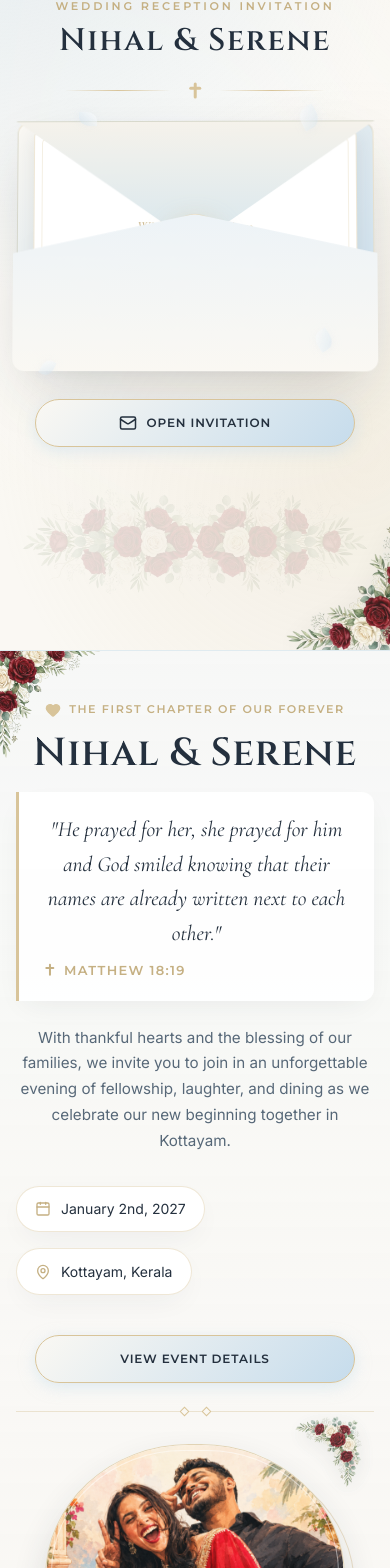
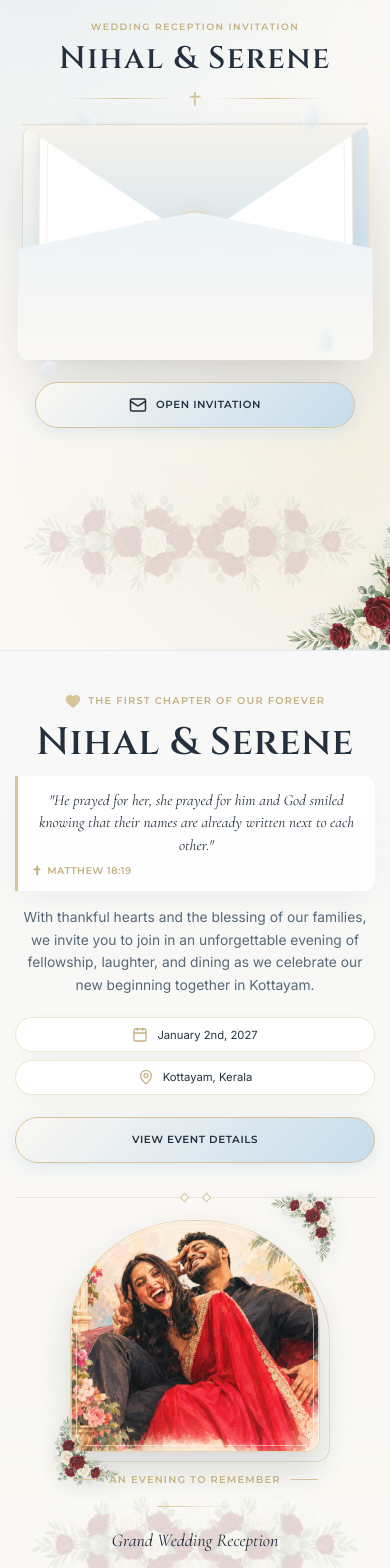
Before and after one commit to vlallen544/Wedding, a React (Vite) app: page / in a window 390 px wide. Shown: the part 194-1762 px from the top of the page. Built offline with nearby package versions, Linux system fonts and the light colour scheme; the HTML template or start-up script is replaced by a standard one.

Commit message:
commiting new changes

```diff
--- a/src/components/EventDetails.jsx
+++ b/src/components/EventDetails.jsx
@@ -7,13 +7,16 @@ export default function EventDetails() {
   const [timeLeft, setTimeLeft] = useState(null);
 
   useEffect(() => {
-    if (!event.date || !event.isDateConfirmed || !event.startTime) {
+    // A confirmed date is enough to show a useful countdown. When the exact
+    // reception time is still pending, count down to the start of that date
+    // and label the timer accordingly instead of inventing a time.
+    if (!event.date || !event.isDateConfirmed) {
       setTimeLeft(null);
       return;
     }
 
     const calculateTimeLeft = () => {
-      const targetTimeStr = event.startTime ? `${event.date}T${event.startTime}:00+05:30` : `${event.date}T18:00:00+05:30`;
+      const targetTimeStr = `${event.date}T${event.startTime || '00:00'}:00+05:30`;
       const targetDate = new Date(targetTimeStr).getTime();
       const now = new Date().getTime();
       const difference = targetDate - now;
@@ -55,6 +58,7 @@ export default function EventDetails() {
         src="/images/florals/rose-border-vertical-right.webp"
         alt=""
         aria-hidden="true"
+        loading="lazy"
         style={{
           position: 'absolute',
           top: '12%',
@@ -69,6 +73,7 @@ export default function EventDetails() {
         src="/images/florals/rose-border-vertical-left.webp"
         alt=""
         aria-hidden="true"
+        loading="lazy"
         style={{
           position: 'absolute',
           bottom: '10%',
@@ -227,7 +232,7 @@ export default function EventDetails() {
             }}
           >
             <p className="section-subtitle" style={{ marginBottom: '1.25rem' }}>
-              Counting Down To The Celebration
+              {event.startTime ? 'Counting Down To The Celebration' : 'Counting Down To The Reception Date'}
             </p>
             <div className="countdown-grid" style={{
               display: 'grid',
@@ -272,6 +277,15 @@ export default function EventDetails() {
                 </div>
               ))}
             </div>
+            {!event.startTime && (
+              <p style={{
+                marginTop: '1rem',
+                fontSize: '0.75rem',
+                color: 'var(--color-text-light)',
+              }}>
+                The exact reception time will be added once confirmed.
+              </p>
+            )}
           </div>
         ) : (
           <div style={{
@@ -293,7 +307,7 @@ export default function EventDetails() {
               "To everything there is a season, and a time to every purpose under heaven."
             </p>
             <p style={{ fontSize: '0.8125rem', color: 'var(--color-text-light)' }}>
-              Countdown timer will activate automatically when the confirmed reception time is added.
+              Countdown timer will activate automatically when the confirmed reception date is added.
             </p>
           </div>
         )}
@@ -315,6 +329,7 @@ export default function EventDetails() {
               src="/images/florals/rose-garland-horizontal.webp"
               alt=""
               aria-hidden="true"
+              loading="lazy"
               style={{
                 width: 'clamp(200px, 50%, 360px)',
                 height: 'auto',
--- a/src/components/FamilyInvitation.jsx
+++ b/src/components/FamilyInvitation.jsx
@@ -21,6 +21,7 @@ export default function FamilyInvitation() {
         src="/images/florals/rose-corner-tl.webp"
         alt=""
         aria-hidden="true"
+        loading="lazy"
         style={{
           position: 'absolute',
           top: '-10px',
@@ -35,6 +36,7 @@ export default function FamilyInvitation() {
         src="/images/florals/rose-corner-br.webp"
         alt=""
         aria-hidden="true"
+        loading="lazy"
         style={{
           position: 'absolute',
           bottom: '-10px',
@@ -72,6 +74,7 @@ export default function FamilyInvitation() {
             src="/images/florals/rose-corner-tr.webp"
             alt=""
             aria-hidden="true"
+            loading="lazy"
             style={{
               position: 'absolute',
               top: '-15px',
@@ -86,6 +89,7 @@ export default function FamilyInvitation() {
             src="/images/florals/rose-corner-bl.webp"
             alt=""
             aria-hidden="true"
+            loading="lazy"
             style={{
               position: 'absolute',
               bottom: '-15px',
@@ -103,6 +107,7 @@ export default function FamilyInvitation() {
               src="/images/florals/rose-garland-horizontal.webp"
               alt=""
               aria-hidden="true"
+              loading="lazy"
               style={{
                 width: 'clamp(180px, 45%, 320px)',
                 height: 'auto',
@@ -123,7 +128,7 @@ export default function FamilyInvitation() {
           </p>
 
           {/* Approved Invitation Text */}
-          <div style={{ fontSize: '1.15rem', lineHeight: 1.9, color: 'var(--color-text-main)', marginBottom: '1.75rem' }}>
+          <div className="family-invitation-copy" style={{ fontSize: '1.15rem', lineHeight: 1.9, color: 'var(--color-text-main)', marginBottom: '1.75rem' }}>
             <p style={{ marginBottom: '1.25rem' }}>
               {invitationMessage.greeting} <strong style={{ color: 'var(--color-text-main)' }}>{invitationMessage.coupleNames}</strong>.
             </p>
--- a/src/components/Footer.jsx
+++ b/src/components/Footer.jsx
@@ -62,6 +62,7 @@ export default function Footer() {
         src="/images/florals/rose-corner-tl.webp"
         alt=""
         aria-hidden="true"
+        loading="lazy"
         style={{
           position: 'absolute',
           top: '-15px',
@@ -76,6 +77,7 @@ export default function Footer() {
         src="/images/florals/rose-corner-br.webp"
         alt=""
         aria-hidden="true"
+        loading="lazy"
         style={{
           position: 'absolute',
           bottom: '-15px',
@@ -127,6 +129,7 @@ export default function Footer() {
               src="/images/florals/rose-garland-horizontal.webp"
               alt=""
               aria-hidden="true"
+              loading="lazy"
               style={{
                 width: 'clamp(180px, 45%, 320px)',
                 height: 'auto',
--- a/src/components/HeroSection.jsx
+++ b/src/components/HeroSection.jsx
@@ -22,6 +22,7 @@ export default function HeroSection() {
         src="/images/florals/rose-corner-tl.webp"
         alt=""
         aria-hidden="true"
+        loading="lazy"
         style={{
           position: 'absolute',
           top: '-28px',
@@ -36,6 +37,7 @@ export default function HeroSection() {
         src="/images/florals/rose-corner-br.webp"
         alt=""
         aria-hidden="true"
+        loading="lazy"
         style={{
           position: 'absolute',
           bottom: '-34px',
@@ -51,6 +53,7 @@ export default function HeroSection() {
         alt=""
         aria-hidden="true"
         className="hero-rose-garland"
+        loading="lazy"
       />
 
       <div className="container" style={{ position: 'relative', zIndex: 1 }}>
@@ -65,6 +68,7 @@ export default function HeroSection() {
                 alt=""
                 aria-hidden="true"
                 className="hero-couple-floral hero-couple-floral--tl"
+                loading="lazy"
               />
               <img
                 src="/images/couple-illustration.png"
@@ -76,6 +80,7 @@ export default function HeroSection() {
                 alt=""
                 aria-hidden="true"
                 className="hero-couple-floral hero-couple-floral--br"
+                loading="lazy"
               />
             </div>
             <p className="section-subtitle">An evening to remember</p>
@@ -106,7 +111,7 @@ export default function HeroSection() {
             </h2>
 
             {/* Sacred verse */}
-            <div style={{
+            <div className="hero-verse" style={{
               background: 'rgba(255, 255, 255, 0.88)',
               borderLeft: '3px solid var(--color-champagne-gold)',
               padding: '1.25rem 1.5rem',
@@ -140,13 +145,13 @@ export default function HeroSection() {
               </div>
             </div>
 
-            <p style={{ fontSize: '1.05rem', color: 'var(--color-text-muted)', marginBottom: '2rem', lineHeight: 1.8 }}>
+            <p className="hero-intro" style={{ fontSize: '1.05rem', color: 'var(--color-text-muted)', marginBottom: '2rem', lineHeight: 1.8 }}>
               With thankful hearts and the blessing of our families, we invite you to join in an unforgettable evening
               of fellowship, laughter, and dining as we celebrate our new beginning together in Kottayam.
             </p>
 
             {/* Quick Highlights */}
-            <div style={{
+            <div className="hero-highlights" style={{
               display: 'flex',
               flexWrap: 'wrap',
               gap: '1rem',
--- a/src/components/VenueSection.jsx
+++ b/src/components/VenueSection.jsx
@@ -23,6 +23,7 @@ export default function VenueSection() {
         src="/images/florals/rose-corner-tl.webp"
         alt=""
         aria-hidden="true"
+        loading="lazy"
         style={{
           position: 'absolute',
           top: '-15px',
@@ -37,6 +38,7 @@ export default function VenueSection() {
         src="/images/florals/rose-corner-br.webp"
         alt=""
         aria-hidden="true"
+        loading="lazy"
         style={{
           position: 'absolute',
           bottom: '-15px',
--- a/src/styles/responsive.css
+++ b/src/styles/responsive.css
@@ -493,3 +493,397 @@
     left: calc(50% + 8px);
   }
 }
+
+/* Final phone pass
+   Component styles are intentionally kept in the JSX for the invitation's
+   desktop art direction. These rules provide one consistent, narrow-phone
+   rhythm and prevent decorative artwork from competing with readable content. */
+@media (max-width: 480px) {
+  html {
+    font-size: 15px;
+  }
+
+  body {
+    line-height: 1.6;
+  }
+
+  .section-wrapper {
+    padding: 2.75rem 0;
+  }
+
+  .container,
+  .container-narrow {
+    width: 100%;
+    padding-inline: 1rem;
+  }
+
+  .section-header {
+    margin-bottom: 1.5rem;
+    padding-inline: 0;
+  }
+
+  .section-subtitle {
+    font-size: 0.66rem;
+    letter-spacing: 0.12em;
+  }
+
+  .section-title {
+    max-width: 100%;
+    font-size: clamp(1.45rem, 7.4vw, 1.9rem);
+    line-height: 1.15;
+    padding-bottom: 0.65rem;
+  }
+
+  .cross-divider {
+    gap: 0.65rem;
+    margin-top: 1rem;
+  }
+
+  /* Keep the decorative side vines out of the reading column on phones. */
+  #hero-section > img:not(.hero-rose-garland),
+  #family-invitation > img,
+  #event-details > img,
+  #venue-section > img,
+  #closing-section > img {
+    display: none;
+  }
+
+  /* Cover */
+  .invitation-cover {
+    min-height: 100svh !important;
+    padding: max(1rem, env(safe-area-inset-top)) 0.75rem max(1.5rem, env(safe-area-inset-bottom)) !important;
+  }
+
+  .cover-header {
+    width: 100%;
+    margin-bottom: 1.1rem !important;
+  }
+
+  .cover-header h1 {
+    font-size: clamp(1.65rem, 8vw, 2.15rem) !important;
+    line-height: 1.08;
+  }
+
+  .cover-header .section-subtitle {
+    letter-spacing: 0.16em !important;
+    font-size: 0.62rem;
+  }
+
+  .envelope-container {
+    width: min(92vw, 350px);
+    height: 236px;
+  }
+
+  .envelope-flap {
+    height: 118px;
+  }
+
+  .envelope-pocket {
+    height: 146px;
+  }
+
+  .envelope-letter {
+    height: 214px;
+    padding: 0.7rem;
+  }
+
+  .envelope-letter img {
+    width: 100px !important;
+  }
+
+  .envelope-letter h2 {
+    font-size: 1.05rem !important;
+  }
+
+  .envelope-letter p:first-of-type {
+    font-size: 0.95rem !important;
+  }
+
+  .envelope-letter p:last-of-type {
+    font-size: 0.7rem !important;
+  }
+
+  .wax-seal-btn {
+    width: 52px;
+    height: 52px;
+    left: calc(50% - 26px);
+    bottom: -23px;
+  }
+
+  .cover-actions {
+    width: min(100%, 320px);
+    margin-top: 1.55rem !important;
+  }
+
+  .btn-primary,
+  .btn-secondary {
+    min-height: 46px;
+    max-width: 100%;
+    padding: 0.7rem 0.9rem;
+    font-size: 0.69rem;
+    letter-spacing: 0.055em;
+    line-height: 1.25;
+  }
+
+  /* Hero */
+  #hero-section .hero-grid {
+    gap: 1.75rem;
+  }
+
+  #hero-section .hero-content {
+    padding: 0 !important;
+  }
+
+  #hero-section .hero-content > h2 {
+    font-size: clamp(1.95rem, 10vw, 2.55rem) !important;
+    line-height: 1.08;
+    margin-bottom: 0.8rem !important;
+  }
+
+  #hero-section .hero-verse {
+    padding: 0.85rem 0.95rem !important;
+    margin-bottom: 1rem !important;
+  }
+
+  #hero-section .hero-verse p {
+    font-size: 1.02rem !important;
+    line-height: 1.45 !important;
+    margin-bottom: 0.45rem !important;
+  }
+
+  #hero-section .hero-verse > div {
+    gap: 0.35rem !important;
+    font-size: 0.65rem !important;
+    letter-spacing: 0.045em !important;
+  }
+
+  #hero-section .hero-intro {
+    font-size: 0.92rem !important;
+    line-height: 1.65 !important;
+    margin-bottom: 1.35rem !important;
+  }
+
+  #hero-section .hero-highlights {
+    gap: 0.5rem !important;
+    margin-bottom: 1.5rem !important;
+  }
+
+  #hero-section .hero-highlights > div {
+    width: 100%;
+    justify-content: center;
+    padding: 0.5rem 0.7rem !important;
+    font-size: 0.75rem !important;
+  }
+
+  .hero-brand-panel {
+    min-height: 0;
+    padding-top: 1.5rem;
+  }
+
+  .hero-couple-art {
+    width: min(100%, 250px);
+  }
+
+  .hero-brand-panel .hero-brand-event {
+    font-size: 1.2rem;
+    margin-bottom: 1rem;
+  }
+
+  .hero-brand-meta {
+    font-size: 0.66rem;
+  }
+
+  /* Family invitation */
+  .family-invitation-card {
+    padding: 1.65rem 0.9rem !important;
+  }
+
+  .family-invitation-card > img {
+    width: 64px !important;
+  }
+
+  .family-invitation-card > div:first-of-type img {
+    width: min(76%, 230px) !important;
+  }
+
+  .family-invitation-card > p {
+    font-size: 1.05rem !important;
+    margin-bottom: 1rem !important;
+  }
+
+  .family-invitation-copy {
+    font-size: 0.98rem !important;
+    line-height: 1.7 !important;
+    margin-bottom: 1.25rem !important;
+  }
+
+  .family-invitation-copy > p {
+    margin-bottom: 1rem !important;
+  }
+
+  .family-action-note {
+    width: 100%;
+    justify-content: center;
+    padding: 0.65rem 0.7rem !important;
+    font-size: 0.76rem !important;
+  }
+
+  /* Reception details */
+  .event-summary-grid {
+    gap: 0.75rem !important;
+    margin-bottom: 1.75rem !important;
+  }
+
+  .event-summary-card {
+    padding: 1.3rem 0.8rem !important;
+  }
+
+  .event-summary-card > div:first-child {
+    width: 46px !important;
+    height: 46px !important;
+    margin-bottom: 0.8rem !important;
+  }
+
+  .event-summary-card h3 {
+    font-size: 1.22rem !important;
+    line-height: 1.2;
+  }
+
+  .event-summary-card > p:not(:first-of-type) {
+    font-size: 0.8rem !important;
+    line-height: 1.45;
+  }
+
+  .event-summary-card > div:last-child {
+    max-width: 100%;
+    padding-inline: 0.55rem !important;
+    font-size: 0.67rem !important;
+  }
+
+  .event-countdown-card {
+    margin-bottom: 1.75rem !important;
+    padding: 1.1rem 0.7rem !important;
+  }
+
+  .countdown-grid {
+    gap: 0.45rem !important;
+  }
+
+  .countdown-box {
+    padding: 0.7rem 0.25rem !important;
+  }
+
+  .countdown-number {
+    font-size: 1.35rem !important;
+  }
+
+  .dress-code-card {
+    padding: 1.35rem 0.85rem !important;
+  }
+
+  .dress-code-card > div:first-child img {
+    width: min(76%, 250px) !important;
+  }
+
+  .dress-code-card h3 {
+    font-size: 1.3rem !important;
+  }
+
+  .dress-code-card > div:nth-child(2) > p {
+    font-size: 0.78rem !important;
+  }
+
+  .dress-guidance-grid {
+    display: grid !important;
+    gap: 0.7rem !important;
+    margin-bottom: 1.25rem !important;
+  }
+
+  .dress-guidance-card {
+    margin-bottom: 0 !important;
+    padding: 0.85rem !important;
+  }
+
+  .dress-guidance-card p:last-child {
+    font-size: 0.82rem !important;
+    line-height: 1.55 !important;
+  }
+
+  .evening-vibe-card {
+    margin-block: 1rem !important;
+    padding: 0.85rem 0.75rem !important;
+  }
+
+  .evening-vibe-card > p {
+    font-size: 1rem !important;
+  }
+
+  .evening-vibe-card > p:last-child {
+    font-size: 0.8rem !important;
+  }
+
+  .care-note {
+    max-width: 100%;
+    align-items: flex-start !important;
+    text-align: left;
+    border-radius: 12px !important;
+    padding: 0.55rem 0.7rem !important;
+    font-size: 0.72rem !important;
+  }
+
+  /* Venue and closing actions should never overflow a phone viewport. */
+  .venue-card-content {
+    padding: 1.35rem 0.85rem !important;
+  }
+
+  .venue-card-content h3 {
+    font-size: 1.2rem !important;
+  }
+
+  .venue-card-content > p {
+    font-size: 0.84rem !important;
+    line-height: 1.55;
+  }
+
+  .venue-card-content .btn-primary {
+    width: 100%;
+    white-space: normal;
+  }
+
+  .venue-pending-note {
+    width: 100%;
+    justify-content: flex-start;
+    text-align: left;
+    border-radius: 12px !important;
+    padding: 0.55rem 0.7rem !important;
+    font-size: 0.72rem !important;
+  }
+
+  .guest-note-card {
+    padding: 1.35rem 0.85rem !important;
+    margin-bottom: 1.75rem !important;
+  }
+
+  .guest-note-card > div:first-child img {
+    width: min(76%, 230px) !important;
+  }
+
+  .guest-note-card > p {
+    font-size: 0.88rem !important;
+    line-height: 1.65 !important;
+  }
+
+  #closing-section h2 {
+    font-size: 1.75rem !important;
+  }
+
+  #closing-section > .container-narrow > p:not(.section-subtitle) {
+    font-size: 0.98rem !important;
+    line-height: 1.55;
+  }
+
+  #closing-section .btn-primary,
+  #closing-section .btn-secondary {
+    width: 100%;
+  }
+}
```
Also changed, not shown: 5 other files (tests, documents, lock files or other folders).
